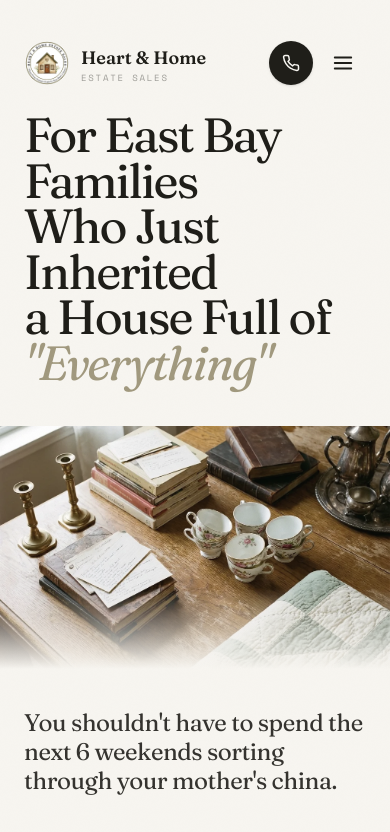
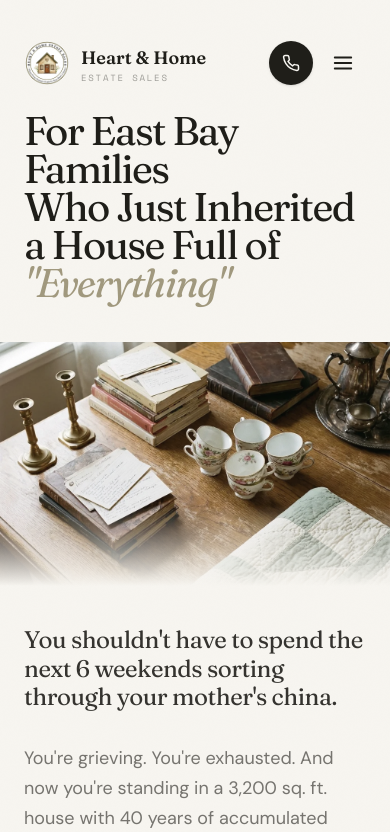
Before and after one commit to AlienOctopus/heart-home-estate-sales, a React (Vite) app: page / in a window 390 px wide. Shown: the top 832 px of the page. Built offline with nearby package versions, Linux system fonts and the light colour scheme.

Commit message:
Fix mobile headline line breaks - smaller font, intentional breaks

```diff
--- a/pages/HomePage.tsx
+++ b/pages/HomePage.tsx
@@ -35,10 +35,11 @@ export const HomePage: React.FC = () => {
 
                 <div className="max-w-[1400px] mx-auto w-full relative z-10">
                     {/* Main headline - Fixed scale, no vw units */}
-                    <h1 className="font-display text-5xl sm:text-6xl md:text-7xl lg:text-8xl xl:text-[7rem] leading-[0.95] tracking-tighter text-olive mb-10 max-w-4xl">
+                    <h1 className="font-display text-[2.5rem] sm:text-6xl md:text-7xl lg:text-8xl xl:text-[7rem] leading-[0.95] tracking-tighter text-olive mb-10 max-w-4xl">
                         <span className="block">For East Bay Families</span>
                         <span className="block">Who Just Inherited</span>
-                        <span className="block">a House Full of <span className="text-sage italic">"Everything"</span></span>
+                        <span className="block">a House Full of</span>
+                        <span className="block text-sage italic">"Everything"</span>
                     </h1>
 
                     {/* Mobile hero image - landscape version, full bleed */}
```
